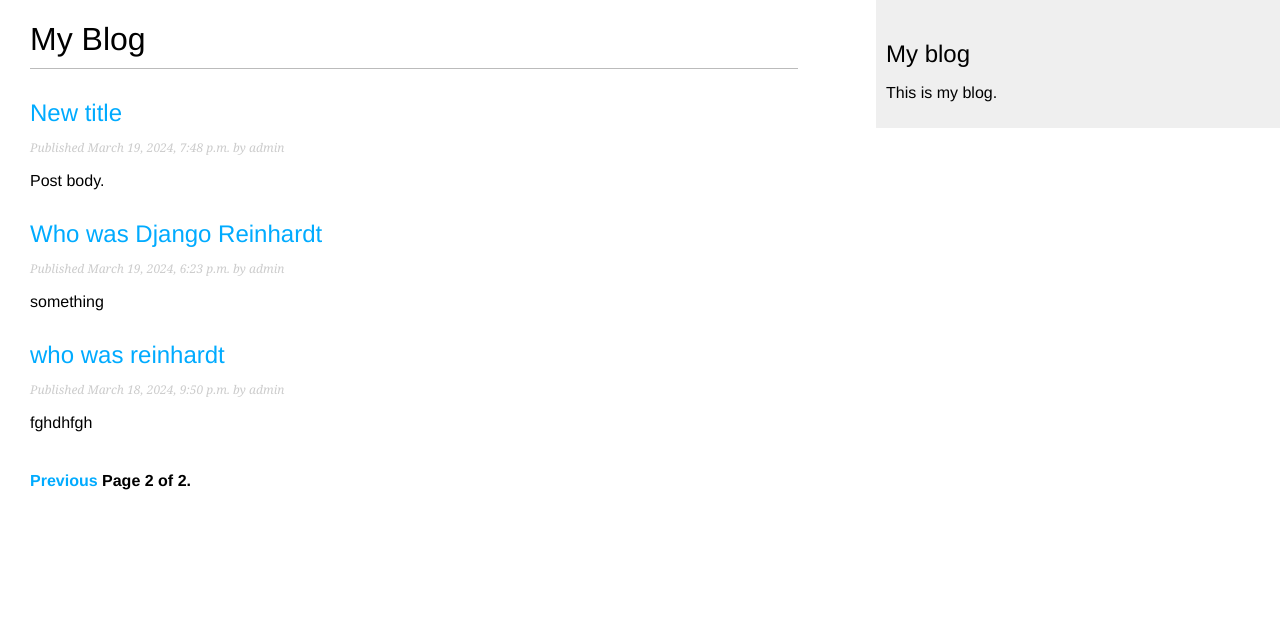
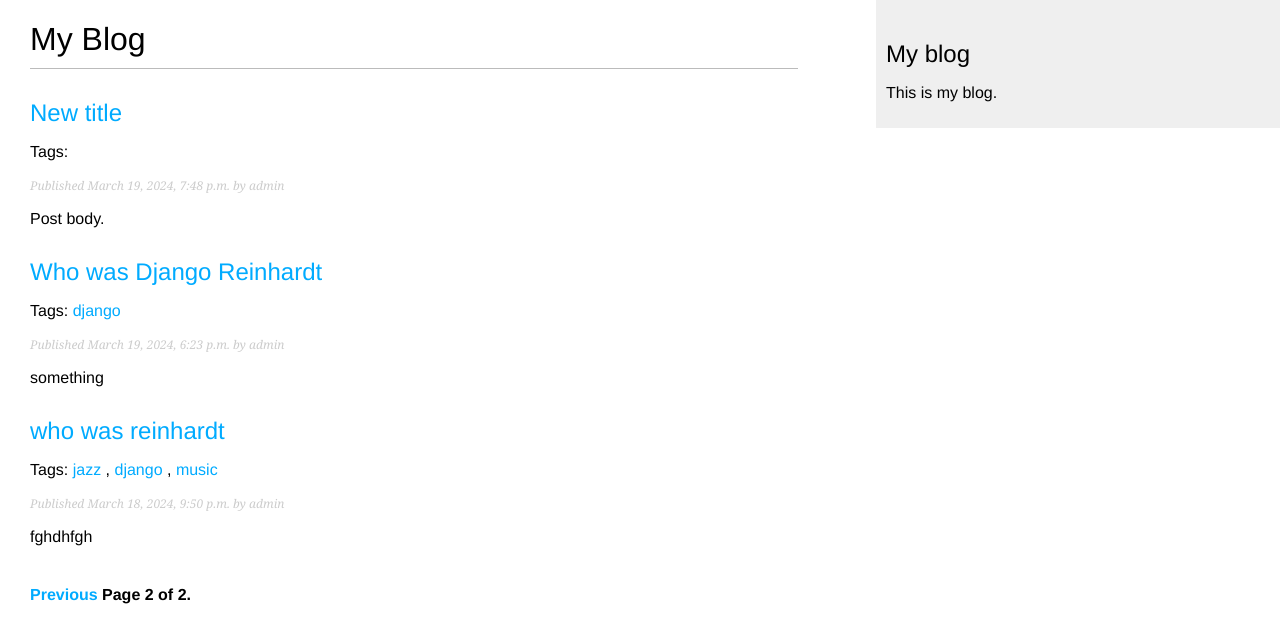
Before and after one commit to H-Shaikh/blog-app, a Django app: page /blog/?page=2 in a window 1280 px wide. Shown: the top 643 px of the page. Run offline with Django 4.2, Linux system fonts and the light colour scheme; data comes from the database, SQL or seed files in the repository; both versions use the stored data as it was after the commit; parts of the project's set-up code (start-up, migrations or seed data) failed here and were passed over.

Commit message:
tags using djang-taggit

```diff
--- a/mysite/blog/models.py
+++ b/mysite/blog/models.py
@@ -2,6 +2,7 @@
 from django.utils import timezone
 from django.contrib.auth.models import User
 from django.urls import reverse
+from taggit.managers import TaggableManager
 
 
 class PublishedManager(models.Manager):
@@ -29,6 +30,8 @@
     status = models.CharField(max_length=2,
                               choices=Status.choices,
                               default=Status.DRAFT)
+    # from taggit app
+    tags = TaggableManager()
 
     objects = models.Manager() # The default manager.
     published = PublishedManager() # Our custom manager.
--- a/mysite/blog/templates/blog/post/list.html
+++ b/mysite/blog/templates/blog/post/list.html
@@ -4,12 +4,25 @@
 
 {% block content %}
   <h1>My Blog</h1>
+  {% if tag %}
+    <h2>Posts tagged with "{{ tag.name }}"</h2>
+  {% endif %}
   {% for post in posts %}
     <h2>
       <a href="{{ post.get_absolute_url }}">
         {{ post.title }}
       </a>
     </h2>
+    <p class="tags">
+      Tags:
+      {% for tag in post.tags.all %}
+      <a href="{% url 'blog:post_list_by_tag' tag.slug %}">
+      {{ tag.name }}
+      </a>
+      {% if not forloop.last %}, {% endif %}
+      {% endfor %}
+
+    </p>
     <p class="date">
       Published {{ post.publish }} by {{ post.author }}
     </p>
--- a/mysite/blog/urls.py
+++ b/mysite/blog/urls.py
@@ -4,15 +4,18 @@
 app_name = 'blog'
 
 urlpatterns = [
-    # post views
-    path('', views.post_list, name='post_list'),
-    # path('', views.PostListView.as_view(), name='post_list'),
-    path('<int:year>/<int:month>/<int:day>/<slug:post>/',
+     # post views
+     path('', views.post_list, name='post_list'),
+     # path('', views.PostListView.as_view(), name='post_list'),
+     path('tag/<slug:tag_slug>/',
+         views.post_list, name='post_list_by_tag'),
+     path('<int:year>/<int:month>/<int:day>/<slug:post>/',
          views.post_detail,
          name='post_detail'),
-    path('<int:post_id>/share/',
+     path('<int:post_id>/share/',
          views.post_share, name='post_share'),
-    path('<int:post_id>/comment/',
-         views.post_comment, name='post_comment')
+     path('<int:post_id>/comment/',
+         views.post_comment, name='post_comment'),
+
 
 ]
--- a/mysite/blog/views.py
+++ b/mysite/blog/views.py
@@ -1,13 +1,20 @@
+from django.db.models import Count
 from django.shortcuts import render, get_object_or_404
 from .models import Post, Comment
 from django.core.paginator import Paginator
 from .forms import EmailPostForm, CommentForm
 from django.core.mail import send_mail
 from django.views.decorators.http import require_POST
+from taggit.models import Tag
 
+def post_list(request, tag_slug=None):
+    post_list = Post.published.all()
 
-def post_list(request):
-    post_list = Post.published.all()
+    tag = None
+    if tag_slug:
+        tag = get_object_or_404(Tag, slug=tag_slug)
+        post_list = post_list.filter(tags__in=[tag])
+
     # pagination with 3 post per page
     paginator = Paginator(post_list, 3)
     page_number = request.GET.get('page', 1)
@@ -29,11 +36,20 @@
     comments = post.comments.filter(active=True)
     # Form for users to comment
     form = CommentForm()
+
+    # List of similar posts
+    post_tags_ids = post.tags.values_list('id', flat=True)
+    similar_posts = Post.published.filter(tags__in=post_tags_ids)\
+                                    .exclude(id=post.id)
+    similar_posts = similar_posts.annotate(same_tags=Count('tags'))\
+                                    .order_by('-same_tags','-publish')[:4]
+
     return render(request,
                   'blog/post/detail.html',
                   {'post': post,
                    'comments': comments,
-                   'form': form})
+                   'form': form,
+                   'similar_posts': similar_posts})
 
 
 def post_share(request, post_id):
--- a/mysite/mysite/settings.py
+++ b/mysite/mysite/settings.py
@@ -37,6 +37,7 @@
     'django.contrib.sessions',
     'django.contrib.messages',
     'django.contrib.staticfiles',
+    'taggit',
     'blog',
 ]
 
```
Also changed, not shown: mysite/blog/templates/blog/post/detail.html (+10 -0 lines), mysite/blog/migrations/0004_post_tags.py (added), mysite/db.sqlite3.
